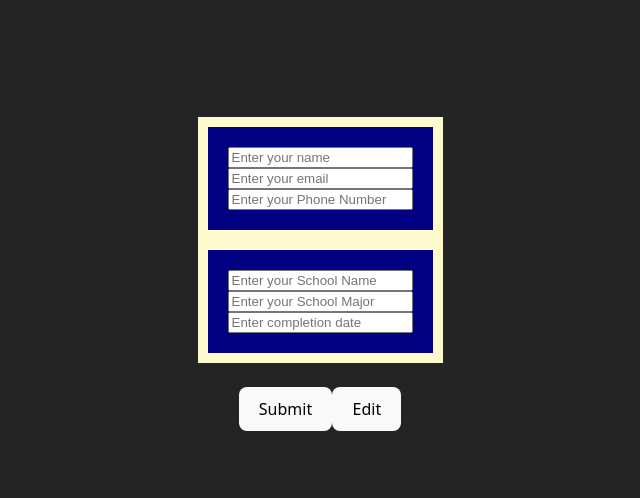
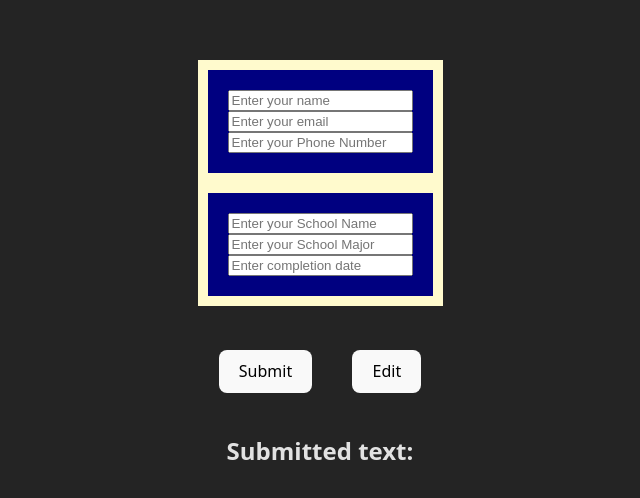
Before and after one commit to curtis-taylor/CV_REACT, a React (Vite) app in the folder cv_react_app/: page / in a window 1280 px wide. Shown: the part 126-624 px from the top of the page, without its empty margins (320-960 px from the left). Built offline with nearby package versions, Linux system fonts and the light colour scheme.

Commit message:
Got submit text to print after submit

```diff
--- a/cv_react_app/src/CvApp2.jsx
+++ b/cv_react_app/src/CvApp2.jsx
@@ -18,7 +18,7 @@ function CvApp2() {
 
 
     const [count, setCount] = useState(0)
-    //const [cvText, setCVText] = useState("");
+    const [cvText, setCVText] = useState("");
 
     const handleSubmit = (e) => {
     e.preventDefault();
@@ -26,13 +26,12 @@ function CvApp2() {
     let info = [name, email, phone, school, major, dateComplete]
     alert(`Hello, ${info}`);
 
-    return (
-      <h1>TTTEYWTEYT</h1>
-    )
+    setCVText(info);
+
   };
 
     return (
-
+    <>
     <form onSubmit={handleSubmit}>
       <div>
         <div className='section'>
@@ -81,6 +80,12 @@ function CvApp2() {
       <button type="submit">Edit</button>
     </form>
 
+      <h2>Submitted text:</h2>
+      <p>{cvText}</p>
+    </>
+
+
+
 
     )
 }
--- a/cv_react_app/src/index.css
+++ b/cv_react_app/src/index.css
@@ -64,6 +64,7 @@ body {
 h1 {
   font-size: 3.2em;
   line-height: 1.1;
+  color: aquamarine;
 }
 
 button {
@@ -76,6 +77,7 @@ button {
   background-color: #1a1a1a;
   cursor: pointer;
   transition: border-color 0.25s;
+  margin: 20px;
 }
 button:hover {
   border-color: #646cff;
```
